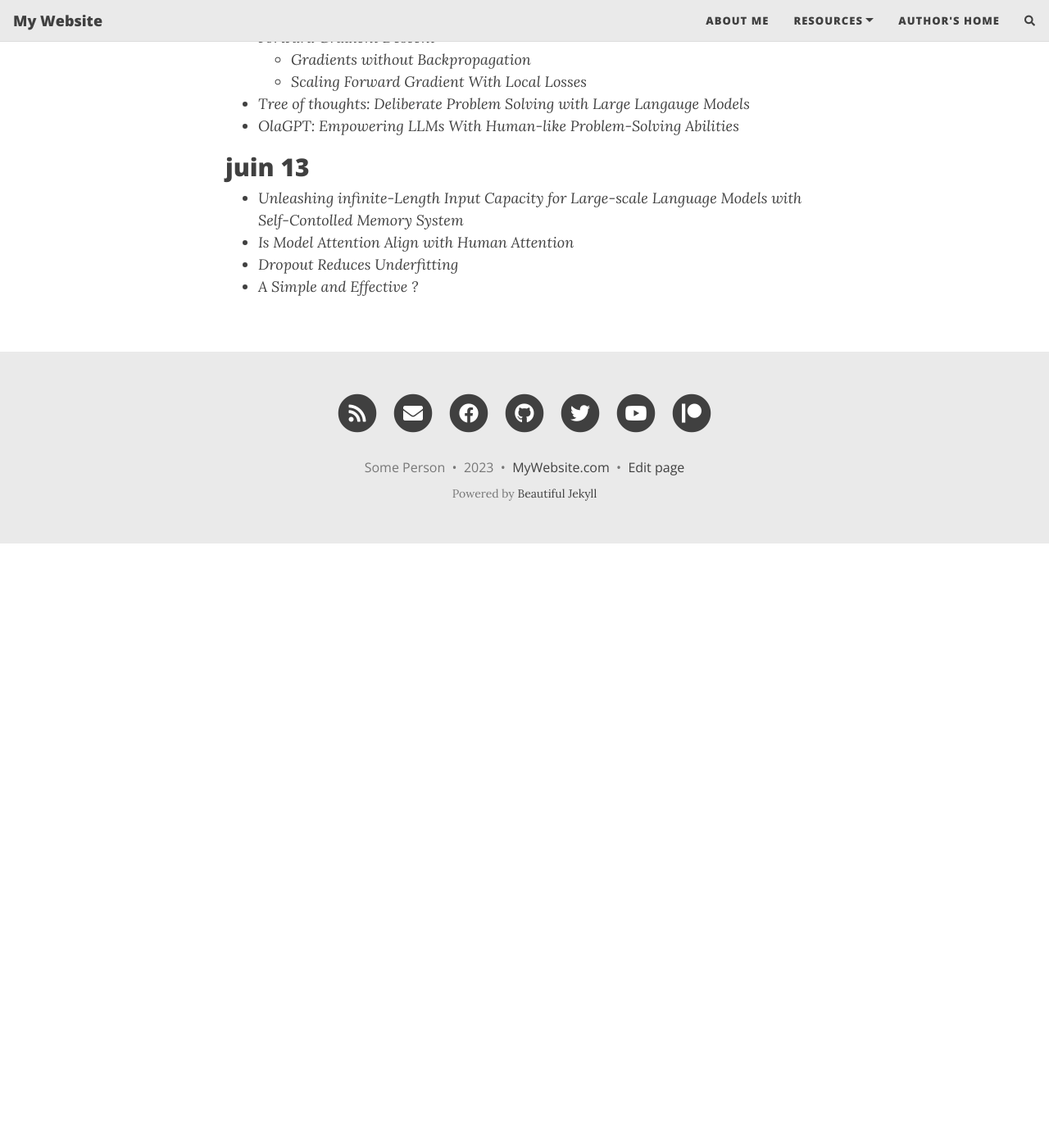
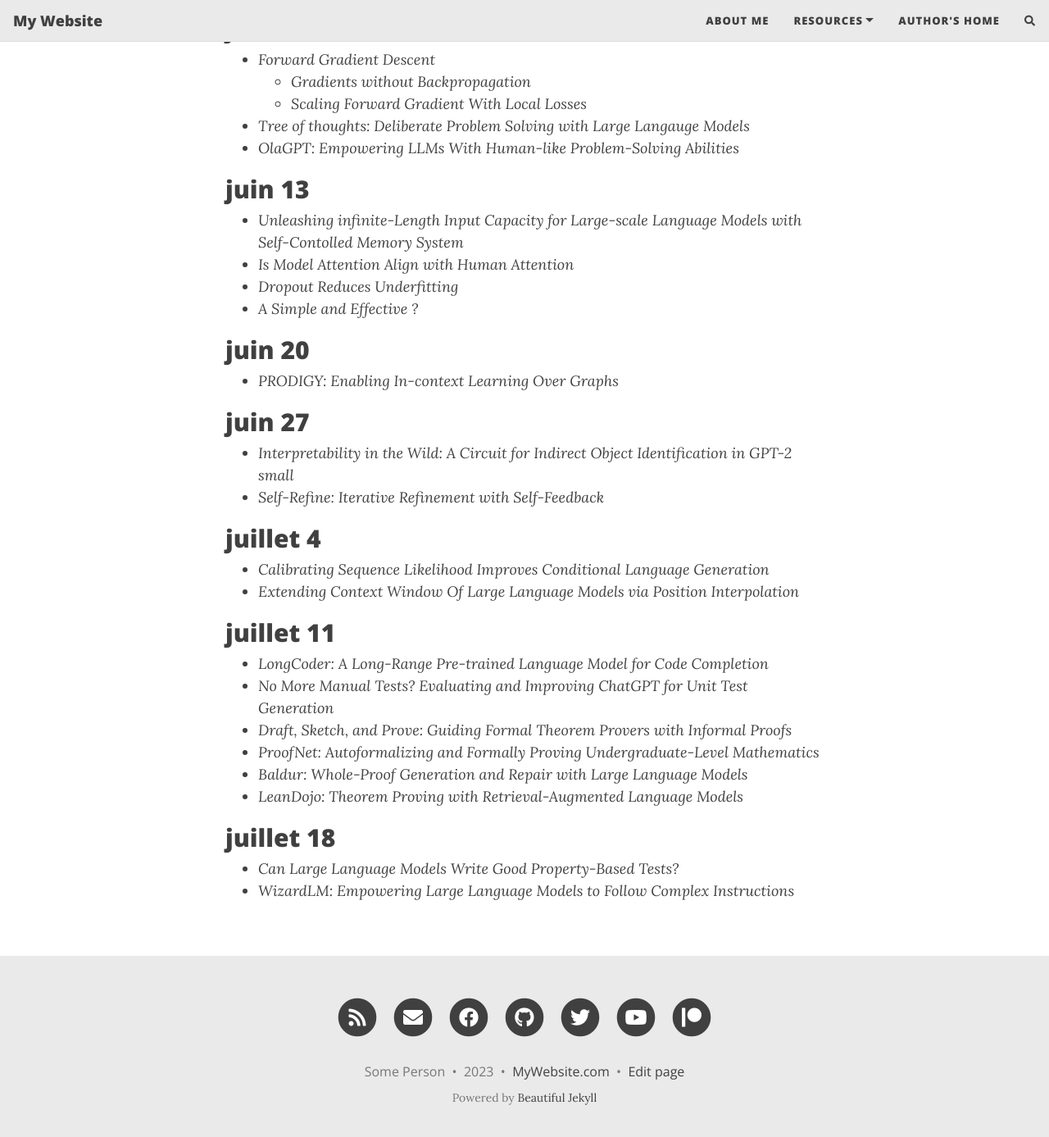
Before and after one commit to eecshope/LesPapiers, a Jekyll site: the page built from papiers.md, in a window 1280 px wide and 1400 px high, scrolled down 7947 px. Shown: the top 1387 px of the window at 82% size. Built offline with Jekyll 4.4.1, drawn with Linux system fonts in a browser that asks for light colours; nearby versions of some CDN libraries; comment, search, counter and statistics services are not loaded; before the commit the page ends 8610 px from its top, so only the background shows below that; some of the changed text lies outside the part shown.

Commit message:
update julliet 18

```diff
--- a/papiers.md
+++ b/papiers.md
@@ -164,6 +164,7 @@ Ces sont les papiers de notre groupe. Lisez-les s'il vous plait!
 - *On the Feasibility of Specialized Ability Stealing for Large Language Code Models*
 - *Large Langauge Model are ... Testers*
 - *CodeGeeX*
+-
 ## Avril 11
 - *RepoCoder: Repository-Level Code Completion Through Iterative Retrieve and Generation*
 - *A Watermark for Large Language Models*
@@ -182,7 +183,7 @@ Ces sont les papiers de notre groupe. Lisez-les s'il vous plait!
 - *API-Bank: A Benchmark for Tool-Augmented LLMs*
 
 ## Mai 16
-- *Language Moels Don't Always Say What They Think: ...*
+- *Language Models Don't Always Say What They Think: Unfaithful Explanations in Chain-of-Thought Prompting*
 - *Distilling Step-by-Step! Outperforming Larger Langauge Models with Liess Training Data and Smaller Model Sizes*
 - *Generating Sequences by Learning to Self-Correct*
 
@@ -202,3 +203,26 @@ Ces sont les papiers de notre groupe. Lisez-les s'il vous plait!
 - *Is Model Attention Align with Human Attention*
 - *Dropout Reduces Underfitting*
 - *A Simple and Effective ?*
+
+## juin 20
+- *PRODIGY: Enabling In-context Learning Over Graphs*
+
+## juin 27
+- *Interpretability in the Wild: A Circuit for Indirect Object Identification in GPT-2 small*
+- *Self-Refine: Iterative Refinement with Self-Feedback*
+
+## juillet 4
+- *Calibrating Sequence Likelihood Improves Conditional Language Generation*
+- *Extending Context Window Of Large Language Models via Position Interpolation*
+
+## juillet 11
+- *LongCoder: A Long-Range Pre-trained Language Model for Code Completion*
+- *No More Manual Tests? Evaluating and Improving ChatGPT for Unit Test Generation*
+- *Draft, Sketch, and Prove: Guiding Formal Theorem Provers with Informal Proofs*
+- *ProofNet: Autoformalizing and Formally Proving Undergraduate-Level Mathematics*
+- *Baldur: Whole-Proof Generation and Repair with Large Language Models*
+- *LeanDojo: Theorem Proving with Retrieval-Augmented Language Models*
+
+## juillet 18
+- *Can Large Language Models Write Good Property-Based Tests?*
+- *WizardLM: Empowering Large Language Models to Follow Complex Instructions*
```
